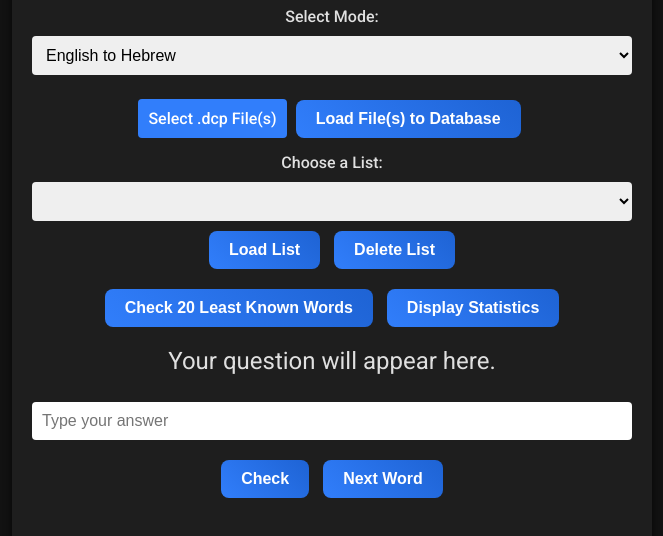
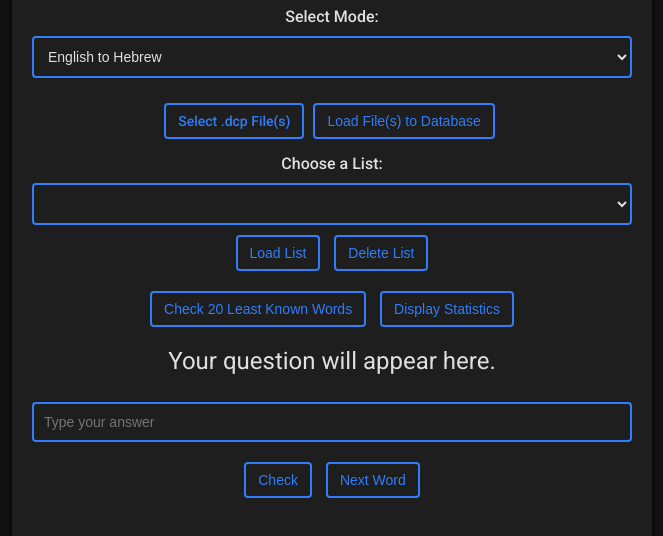
Before and after one commit to StanislawSokolowski/Hebrew, a plain HTML site: page index.html in a window 1280 px wide. Shown: the part 102-638 px from the top of the page, without its empty margins (308-971 px from the left). Drawn offline with Linux system fonts and the light colour scheme.

Commit message:
style.css

```diff
--- a/style.css
+++ b/style.css
@@ -43,45 +43,53 @@ input[type="file"] {
 
 /* Custom styled file input label */
 .custom-file-label {
-  background-color: #317EFB;
-  color: #fff;
-  padding: 10px;
-  font-size: 16px;
-  border: none;
+  background: none;
+  border: 2px solid #317EFB;
   border-radius: 4px;
+  padding: 8px 12px;
+  font-size: 14px;
+  font-weight: 500;
+  color: #317EFB;
   cursor: pointer;
   display: inline-block;
   margin-bottom: 5px;
+  transition: background 0.3s, color 0.3s;
+}
+.custom-file-label:hover {
+  background: #317EFB;
+  color: #fff;
 }
 
-/* Style for select, input text, and buttons */
+/* Style for select and input text */
 select,
 input[type="text"] {
   padding: 10px;
-  font-size: 16px;
-  border: none;
+  font-size: 14px;
+  border: 2px solid #317EFB;
   border-radius: 4px;
   margin: 5px 0;
   width: 100%;
   box-sizing: border-box;
+  background: none;
+  color: #e0e0e0;
 }
 
-/* Fancy button styling */
+/* Modern button styling */
 button {
-  background: linear-gradient(45deg, #317EFB, #1e63d4);
-  color: #fff;
-  padding: 10px 20px;
-  border: none;
-  border-radius: 8px;
-  font-size: 16px;
-  font-weight: bold;
-  transition: transform 0.2s, box-shadow 0.2s;
+  background: none;
+  border: 2px solid #317EFB;
+  border-radius: 4px;
+  padding: 8px 12px;
+  font-size: 14px;
+  font-weight: 500;
+  color: #317EFB;
+  transition: background 0.3s, color 0.3s;
   margin: 5px;
   cursor: pointer;
 }
 button:hover {
-  transform: scale(1.05);
-  box-shadow: 0 4px 12px rgba(49,126,251,0.5);
+  background: #317EFB;
+  color: #fff;
 }
 
 /* Vertical layout for flashcard container */
@@ -160,14 +168,14 @@ input.wrong {
   background-color: #1e1e1e;
   margin: 10% auto;
   padding: 20px;
-  border: 1px solid #888;
+  border: 2px solid #317EFB;
   width: 80%;
   max-width: 600px;
   border-radius: 8px;
 }
 
 .close {
-  color: #aaa;
+  color: #317EFB;
   float: right;
   font-size: 28px;
   font-weight: bold;
@@ -193,7 +201,7 @@ th, td {
 
 /* New rule for larger nikkud answer */
 .nikkud-answer {
-  font-size: 36px;  /* Adjust size as desired */
+  font-size: 36px;
   font-weight: bold;
   color: #388e3c;
 }
```
